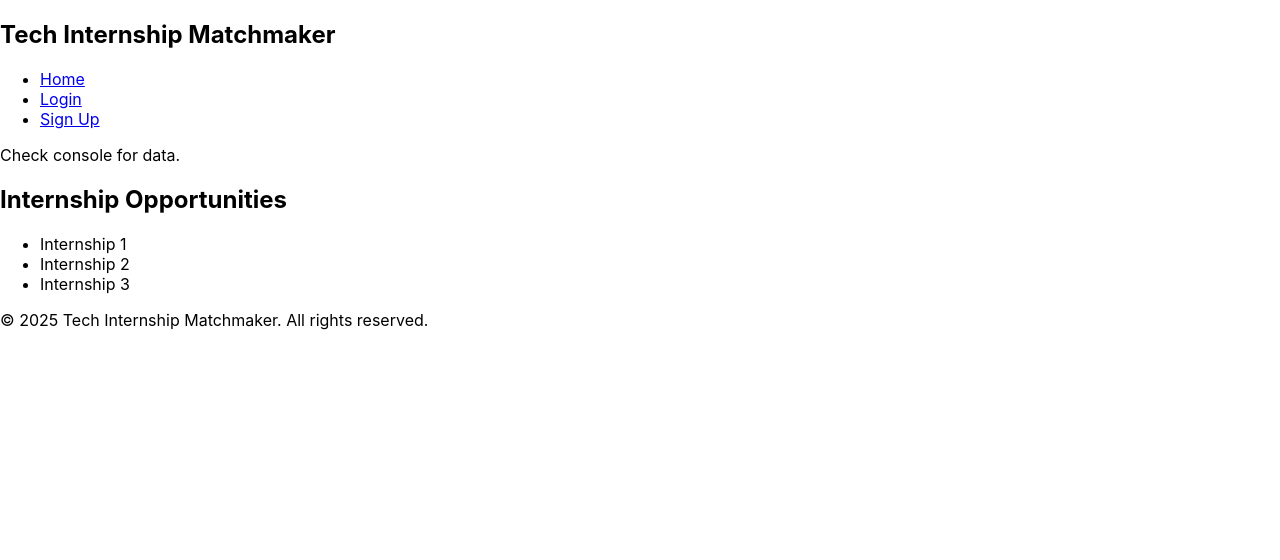
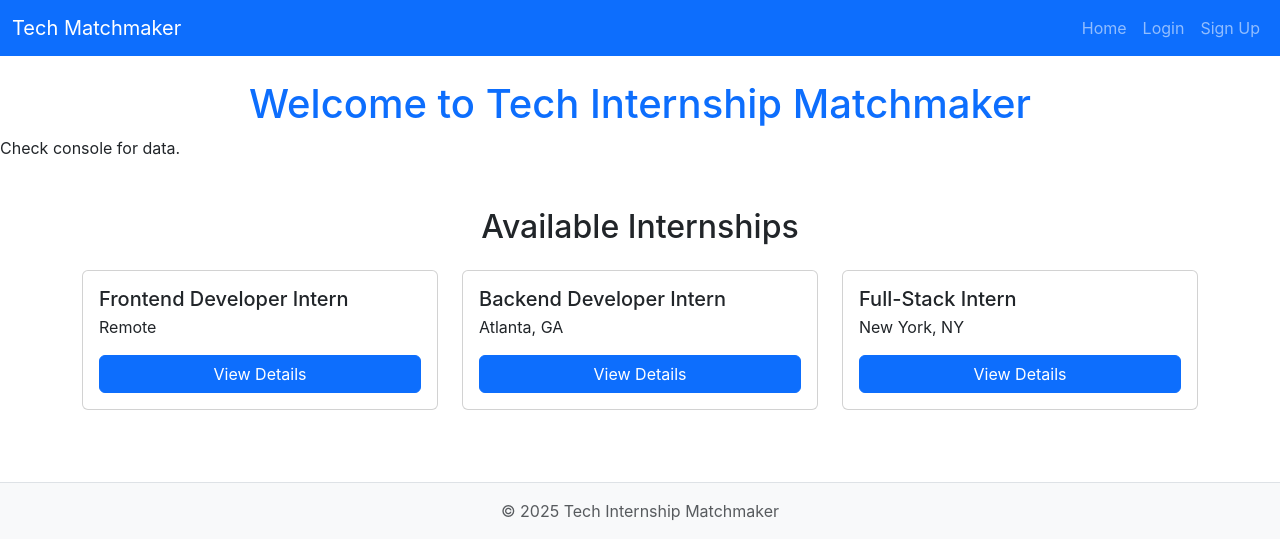
Before and after one commit to adinrobovic/tech-internship-matchmaker, a React (Create React App) app in the folder client/: page / in a window 1280 px wide. Shown: the top 560 px of the page. Built offline with nearby package versions, Linux system fonts and the light colour scheme; no server answers.

Commit message:
Starting working on styling with bootstrap

```diff
--- a/client/src/App.js
+++ b/client/src/App.js
@@ -11,8 +11,13 @@ import Login from './components/Login';
 function App() {
   return (
     <Router>
-      <div>
+      <div className="min-h-screen flex flex-col bg-gray-50 text-gray-800">
         <Navbar />
+
+        <h1 className="text-center text-primary mt-4">
+          Welcome to Tech Internship Matchmaker
+        </h1>
+
         <DataFetcher />
         <Routes>
           <Route path="/" element={<InternshipList />} />
--- a/client/src/components/Footer.js
+++ b/client/src/components/Footer.js
@@ -1,11 +1,13 @@
 import React from 'react';
 
 function Footer() {
-    return (
-        <footer>
-            <p>© 2025 Tech Internship Matchmaker. All rights reserved.</p>
-        </footer>
-    );
+  return (
+    <footer className="bg-light text-center text-lg-start mt-5 border-top">
+      <div className="text-center p-3 text-muted">
+        © {new Date().getFullYear()} Tech Internship Matchmaker
+      </div>
+    </footer>
+  );
 }
 
 export default Footer;
--- a/client/src/components/InternshipList.js
+++ b/client/src/components/InternshipList.js
@@ -1,14 +1,29 @@
 import React from 'react';
 
 function InternshipList() {
+    const internships = [
+        {title: 'Frontend Developer Intern', company: 'InnovateX', location: 'Remote' },
+        {title: 'Backend Developer Intern', company: 'CodeBase', location: 'Atlanta, GA' },
+        {title: 'Full-Stack Intern', company: 'DevLaunch', location: 'New York, NY' },
+    ];
+
     return (
-        <div>
-            <h2>Internship Opportunities</h2>
-            <ul>
-                <li>Internship 1</li>
-                <li>Internship 2</li>
-                <li>Internship 3</li>
-            </ul>
+        <div className="container mt-5">
+            <h2 className="mb-4 text-center">Available Internships</h2>
+            <div className="row">
+                {internships.map((intern, index) => (
+                    <div key={index} className="col-md-4 mb-4">
+                        <div className="card h-100 shawdow-sm">
+                            <div className="card-body">
+                                <h5 className="card-title">{intern.title}</h5>
+                                <h6 className="card-subtitle mb-2 text-muted">{internships.company}</h6>
+                                <p className="card-text">{intern.location}</p>
+                                <button className="btn btn-primary w-100">View Details</button>
+                            </div>
+                        </div>
+                    </div>
+                ))}
+            </div>
         </div>
     );
 }
--- a/client/src/components/Navbar.js
+++ b/client/src/components/Navbar.js
@@ -1,16 +1,30 @@
 import React from 'react';
+import { Link } from 'react-router-dom';
 
 function Navbar() {
-    return (
-        <nav>
-            <h1>Tech Internship Matchmaker</h1>
-            <ul>
-                <li><a href="/">Home</a></li>
-                <li><a href="/login">Login</a></li>
-                <li><a href="/signup">Sign Up</a></li>
-            </ul>
-        </nav>
-    );
+  return (
+    <nav className="navbar navbar-expand-lg navbar-dark bg-primary">
+      <div className="container-fluid">
+        <Link className="navbar-brand" to="/">Tech Matchmaker</Link>
+        <button className="navbar-toggler" type="button" data-bs-toggle="collapse" data-bs-target="#navbarNav">
+          <span className="navbar-toggler-icon"></span>
+        </button>
+        <div className="collapse navbar-collapse" id="navbarNav">
+          <ul className="navbar-nav ms-auto">
+            <li className="nav-item">
+              <Link className="nav-link" to="/">Home</Link>
+            </li>
+            <li className="nav-item">
+              <Link className="nav-link" to="/login">Login</Link>
+            </li>
+            <li className="nav-item">
+              <Link className="nav-link" to="/signup">Sign Up</Link>
+            </li>
+          </ul>
+        </div>
+      </div>
+    </nav>
+  );
 }
 
 export default Navbar;
--- a/client/src/index.js
+++ b/client/src/index.js
@@ -1,3 +1,4 @@
+import 'bootstrap/dist/css/bootstrap.min.css';
 import React from 'react';
 import ReactDOM from 'react-dom/client';
 import './index.css';
```
Also changed, not shown: client/package.json (+8 -0 lines), 1 other file (tests, documents, lock files or other folders).
